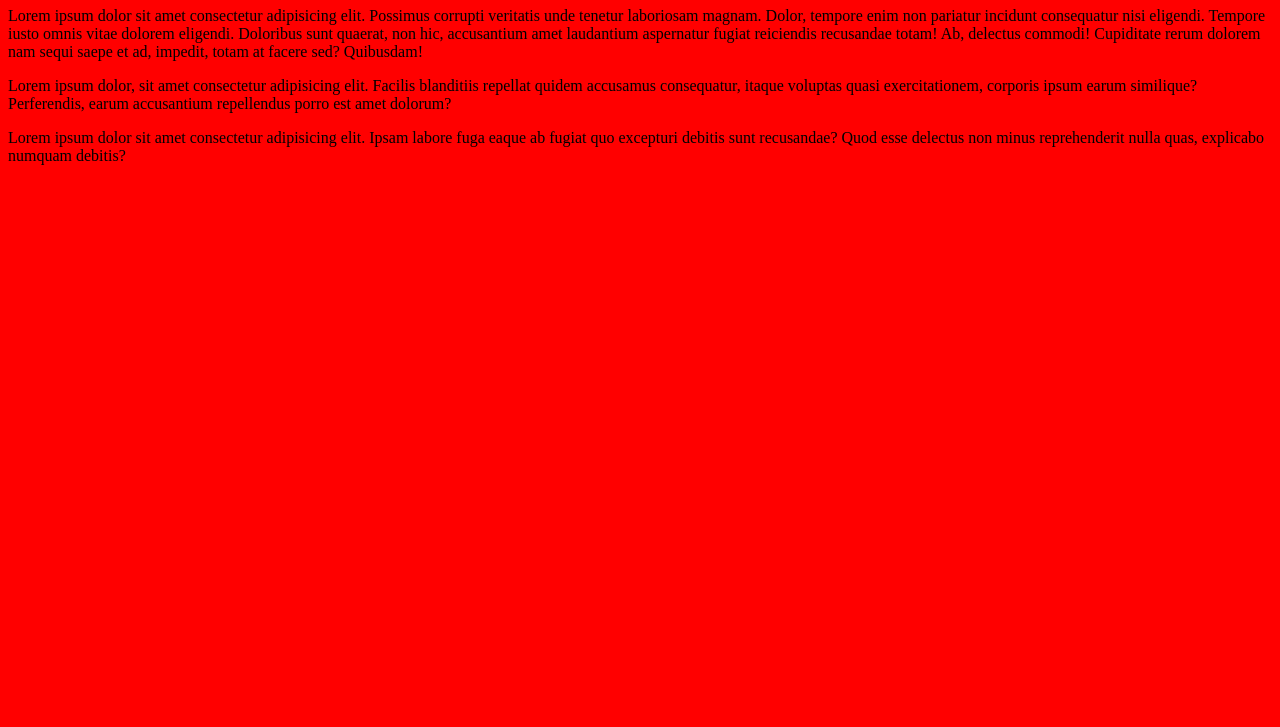
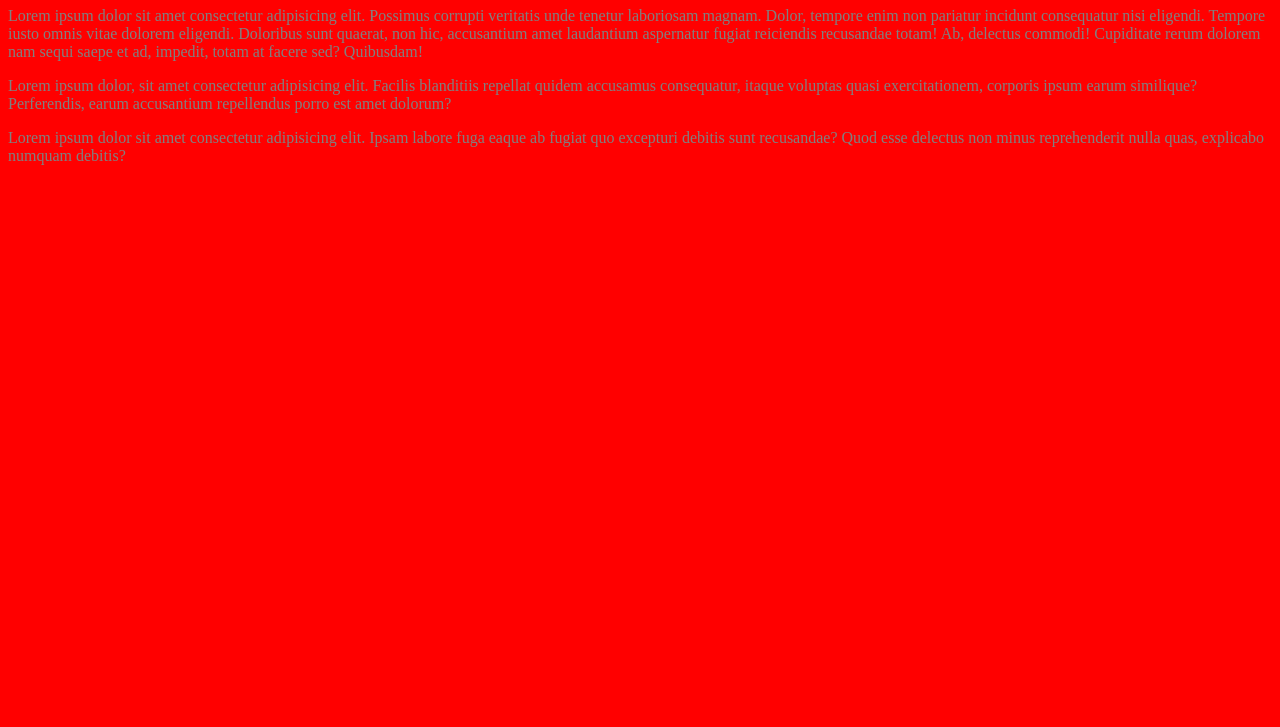
Before and after one commit to XeniaMisha/git_test, a plain HTML site: page index.html in a window 1280 px wide. Shown: the part 73-800 px from the top of the page. Drawn offline with Linux system fonts and the light colour scheme.

```diff
--- a/index.html
+++ b/index.html
@@ -6,6 +6,7 @@
     <title>Git Practice Main</title>
     <style>
         body { background: red; }
+        p { color: gray }
     </style>
 </head>
 <body>
--- a/script.js
+++ b/script.js
@@ -1 +1,2 @@
 console.log("Hola!")
+console.log("Adios!")
```
